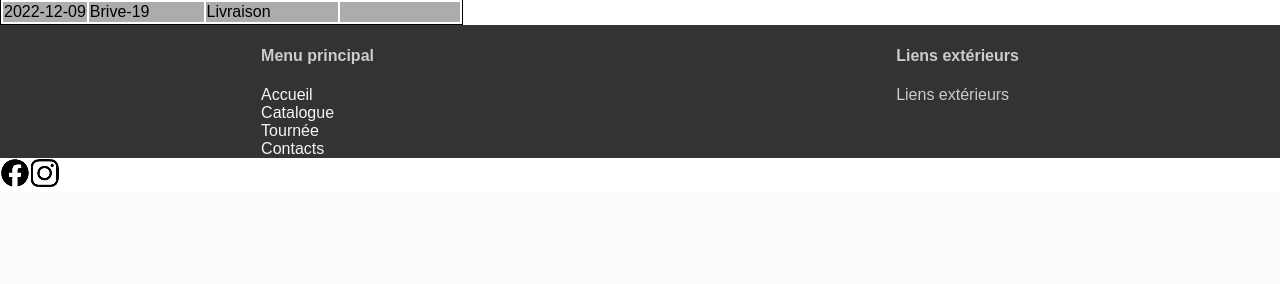
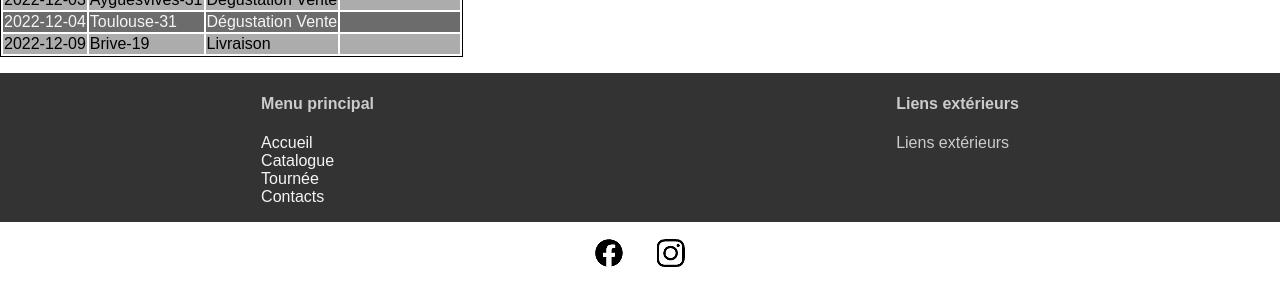
Before and after one commit to wawatusee/chateau-peyrines_json, a PHP site: page /public/index.php in a window 1280 px wide. Shown: the part 2544-2828 px from the top of the page. Before the commit the page ends 2731 px from the top, so only its background shows below. Run offline with PHP 8.4, Linux system fonts and the light colour scheme.

Commit message:
Espacement des élèments du footer

```diff
--- a/public/css/style.css
+++ b/public/css/style.css
@@ -1,16 +1,12 @@
 body {
     margin: 0;
     font-family: Arial, Helvetica, sans-serif;
-      /**** CEST ICI QUE CA SE PASSE ****/
-      display: grid; /*Transforme la balise body en contenur grid*/
-      grid-template-rows: auto auto 1fr auto;
-       /*défini la hauteur que les lignes
-  de la grille doivent occuper. Auto correspond à la hauteur par défaut de
-  la ligne (en fonction de ce qu'il y a dedans donc). Fr (fraction) permet
-  d'occuper l'espace restant*/
-      height: 100vh; /*vh (pour viewport height) permet de s'assurer que le
-  body fera bien toute la hauteur de la surface d'affichage du navigateur*/
-
+    display: grid; /*Transforme la balise body en contenur grid*/
+    grid-template-rows: auto auto 1fr auto;
+    /*défini la hauteur que les lignes de la grille doivent occuper. Auto correspond à la hauteur par défaut de la ligne (en fonction de ce qu'il y a dedans donc). Fr (fraction) permet d'occuper l'espace restant*/
+     /*vh (pour viewport height) permet de s'assurer que le body fera bien toute la hauteur de la surface d'affichage du navigateur*/
+     height: 100vh;
+     gap: 1em;
   }
   /*Fonts*/
   /*Variables Colors*/
@@ -189,6 +185,7 @@ footer{
       display: flex;
       flex-direction: row;
       justify-content: space-around;
+      margin-bottom: 1em;
     }
     .mainNav a{
       display: block;
@@ -205,6 +202,8 @@ footer{
 /*Block nav rs*/
 .nav-rs{
   background-color:pink;
+  display: flex;
+  justify-content:center;
 }
 .nav-rs a{
   display: inline-block;
@@ -214,6 +213,7 @@ height: 30px;
 width: 30px;
 background-image: url("../img/logo-rs_30px.png");
 background-position-y:0;
+margin: 1em;
 }
 .rs:hover{
   background-position-y:-30px;
```
